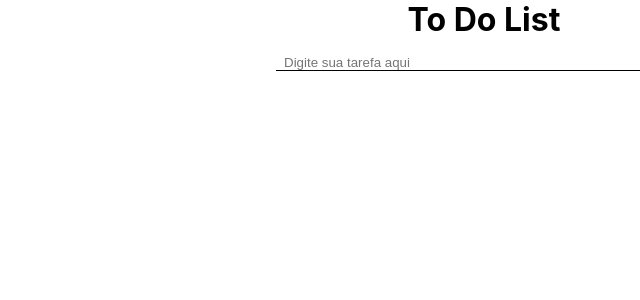
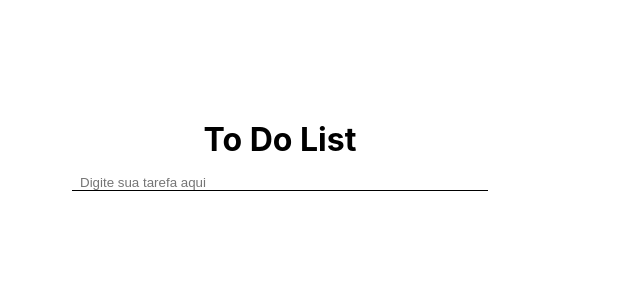
Before and after one commit to ElaineMoreira/toDo_fullStack, a React (Create React App) app in the folder client/: page / in a window 1280 px wide. Shown: the top 300 px of the page, without its empty margins (156-796 px from the left). Built offline with nearby package versions, Linux system fonts and the light colour scheme.

Commit message:
feat: 🎸 centralize the app

```diff
--- a/client/src/App.css
+++ b/client/src/App.css
@@ -5,7 +5,7 @@
 
 .container{
   max-width: 600px;
-  margin: auto;
+  margin: 120px;
   padding: 0 1rem;
 }
 
```
